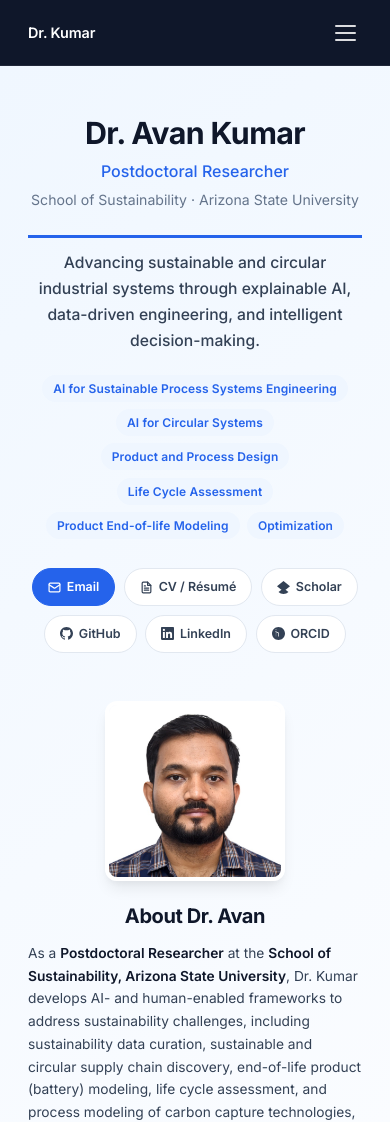
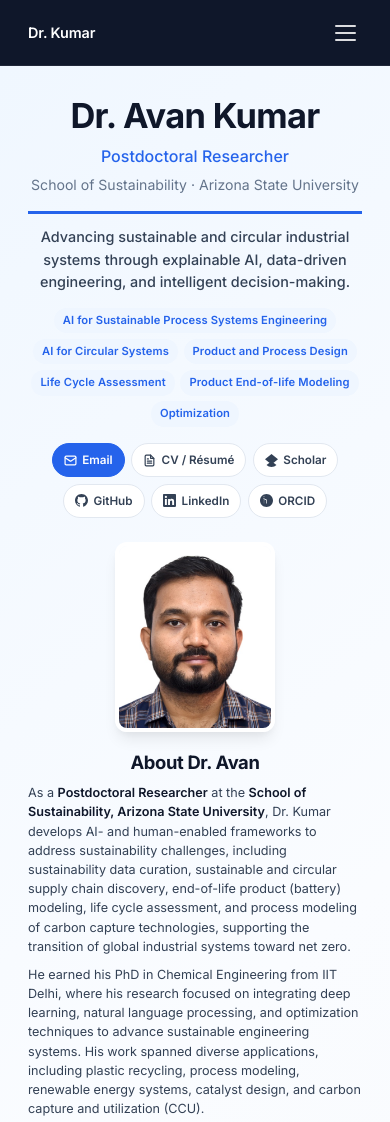
Before and after one commit to avanscholar/Website, a plain HTML site: page index.html in a window 390 px wide. Shown: the top 1122 px of the page. Drawn offline with Linux system fonts and the light colour scheme.

Commit message:
Optimize homepage use of horizontal space

```diff
--- a/assets/css/style.css
+++ b/assets/css/style.css
@@ -1519,3 +1519,118 @@ h1, h2, h3, h4 {
     text-align: center;
   }
 }
+
+
+/* Homepage space optimization */
+.section-hero .container {
+  max-width: 1320px;
+}
+
+.section-hero {
+  padding: 34px 0 40px;
+}
+
+.section-hero .hero-grid {
+  grid-template-columns: minmax(290px, .72fr) minmax(0, 1.28fr);
+  gap: 32px;
+}
+
+.section-hero .hero-info h1 {
+  font-size: 2.15rem;
+}
+
+.section-hero .hero-institution {
+  margin-bottom: .85rem;
+}
+
+.section-hero .hero-mission {
+  margin-bottom: .9rem;
+  font-size: .9rem;
+  line-height: 1.55;
+}
+
+.section-hero .hero-tags {
+  gap: .35rem;
+  margin-bottom: 1rem;
+}
+
+.section-hero .hero-tag {
+  padding: 3px 9px;
+  font-size: .7rem;
+}
+
+.section-hero .hero-links {
+  gap: .4rem;
+}
+
+.section-hero .hero-link {
+  padding: 6px 11px;
+  font-size: .73rem;
+}
+
+.section-hero .hero-about-side {
+  grid-template-columns: 150px minmax(0, 1fr);
+  gap: 1.15rem;
+}
+
+.section-hero .hero-about-side .hero-photo {
+  width: 150px;
+  height: 180px;
+}
+
+.section-hero .hero-bio h2 {
+  margin-bottom: .55rem;
+  font-size: 1.15rem;
+}
+
+.section-hero .hero-bio .about-body {
+  column-count: 2;
+  column-gap: 1.4rem;
+}
+
+.section-hero .hero-bio .about-body p {
+  break-inside: avoid;
+  margin: 0 0 .55rem;
+  font-size: .79rem;
+  line-height: 1.52;
+}
+
+@media (max-width: 1120px) {
+  .section-hero .hero-grid {
+    grid-template-columns: minmax(270px, .8fr) minmax(0, 1.2fr);
+    gap: 24px;
+  }
+
+  .section-hero .hero-bio .about-body {
+    column-count: 1;
+  }
+}
+
+@media (max-width: 900px) {
+  .section-hero .hero-grid {
+    grid-template-columns: 1fr;
+  }
+
+  .section-hero .hero-about-side {
+    grid-template-columns: 160px minmax(0, 1fr);
+  }
+
+  .section-hero .hero-about-side .hero-photo {
+    width: 160px;
+    height: 190px;
+  }
+}
+
+@media (max-width: 620px) {
+  .section-hero {
+    padding: 28px 0 36px;
+  }
+
+  .section-hero .hero-about-side {
+    grid-template-columns: 1fr;
+  }
+
+  .section-hero .hero-bio .about-body {
+    column-count: 1;
+  }
+}
```
